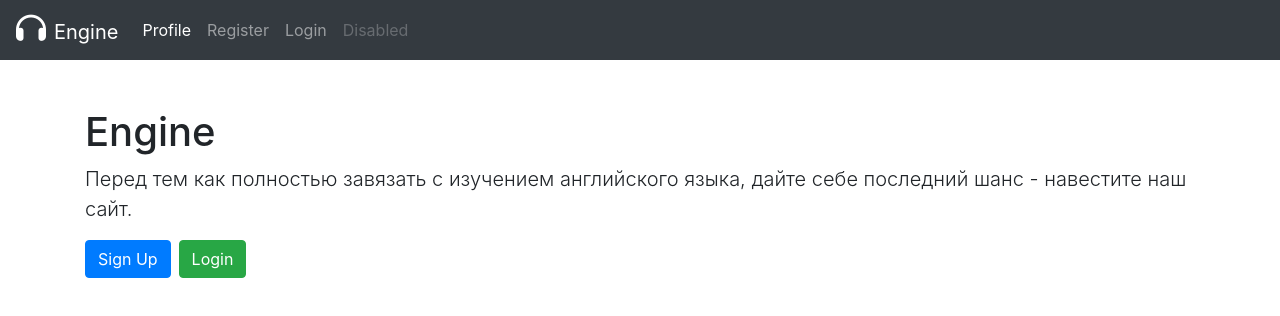
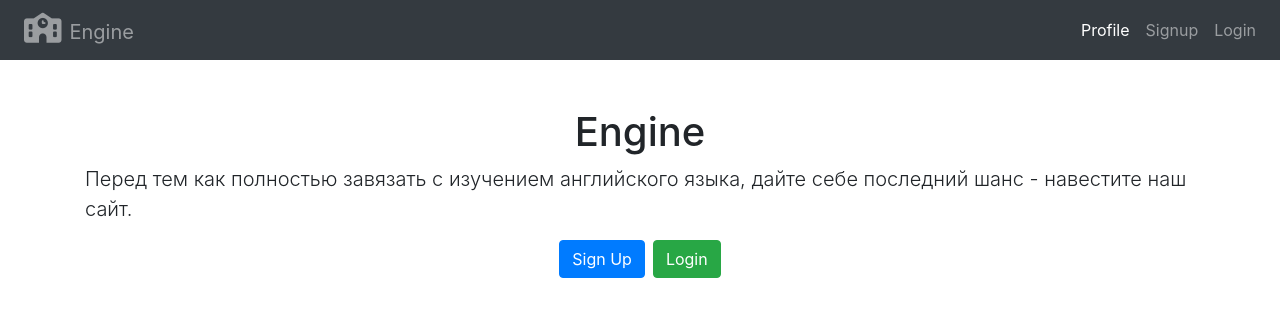
Before and after one commit to burdianov/Engine, a React (Create React App) app in the folder frontend/: page / in a window 1280 px wide. Shown: the top 316 px of the page. Built offline with nearby package versions, Linux system fonts and the light colour scheme.

Commit message:
establish links to signup and login pages

```diff
--- a/frontend/src/App.js
+++ b/frontend/src/App.js
@@ -1,13 +1,22 @@
 import React from 'react';
 import './App.css';
+import { Route, Switch } from 'react-router-dom';
 import Navbar from './components/Navbar';
 import Landing from './components/Landing';
+import Signup from './components/auth/Signup';
+import Login from './components/auth/Login';
 
 const App = () => {
   return (
     <div className='App'>
       <Navbar />
-      <Landing />
+      <Route exact path='/' component={Landing} />
+      <section className='container'>
+        <Switch>
+          <Route exact path='/signup' component={Signup} />
+          <Route exact path='/login' component={Login} />
+        </Switch>
+      </section>
     </div>
   );
 };
--- a/frontend/src/api/api.js
+++ b/frontend/src/api/api.js
@@ -1,3 +1 @@
-import * as axios from 'axios';
-
 export const authAPI = {};
--- a/frontend/src/components/Landing.js
+++ b/frontend/src/components/Landing.js
@@ -1,20 +1,21 @@
 import React from 'react';
+import { Link } from 'react-router-dom';
 
 const Landing = props => {
   return (
-    <section className='container mt-5'>
-      <h1>Engine</h1>
-      <p className='lead'>
+    <section className='mt-5'>
+      <h1 className='text-center'>Engine</h1>
+      <p className='lead container'>
         Перед тем как полностью завязать с изучением английского языка, дайте
         себе последний шанс - навестите наш сайт.
       </p>
-      <div>
-        <a href='signup.html' className='btn btn-primary'>
+      <div className='text-center'>
+        <Link to='/signup' className='btn btn-primary'>
           Sign Up
-        </a>
-        <a href='signin.html' className='btn btn-success ml-2'>
+        </Link>
+        <Link to='/login' className='btn btn-success ml-2'>
           Login
-        </a>
+        </Link>
       </div>
     </section>
   );
--- a/frontend/src/components/Navbar.js
+++ b/frontend/src/components/Navbar.js
@@ -1,12 +1,18 @@
 import React from 'react';
+import { Link } from 'react-router-dom';
 
 const Navbar = props => {
   return (
     <nav className='navbar navbar-expand-md navbar-dark bg-dark'>
-      <a className='navbar-brand' href='/'>
-        <i className='fas fa-headphones mr-2' />
-        Engine
-      </a>
+      <ul className='navbar-nav mr-auto'>
+        <li className='nav-item'>
+          <Link className='navbar-brand nav-link' to='/'>
+            <i className='fas fa-school mr-2' />
+            Engine
+          </Link>
+        </li>
+      </ul>
+
       <button
         className='navbar-toggler'
         type='button'
@@ -20,32 +26,21 @@ const Navbar = props => {
       </button>
 
       <div className='collapse navbar-collapse' id='navbarSupportedContent'>
-        <ul className='navbar-nav mr-auto'>
+        <ul className='navbar-nav ml-auto'>
           <li className='nav-item active'>
-            <a className='nav-link' href='#'>
-              Profile <span className='sr-only'>(current)</span>
-            </a>
+            <Link className='nav-link' to='profile.html'>
+              Profile
+            </Link>
           </li>
           <li className='nav-item'>
-            <a className='nav-link' href='#'>
-              Register
-            </a>
+            <Link className='nav-link' to='/signup'>
+              Signup
+            </Link>
           </li>
           <li className='nav-item'>
-            <a className='nav-link' href='#'>
+            <Link className='nav-link' to='/login'>
               Login
-            </a>
-          </li>
-
-          <li className='nav-item'>
-            <a
-              className='nav-link disabled'
-              href='#'
-              tabIndex='-1'
-              aria-disabled='true'
-            >
-              Disabled
-            </a>
+            </Link>
           </li>
         </ul>
       </div>
--- /dev/null
+++ b/frontend/src/components/auth/Login.js
@@ -0,0 +1,11 @@
+import React from 'react';
+
+const Login = props => {
+  return (
+    <div>
+      <h1>Login</h1>
+    </div>
+  );
+};
+
+export default Login;
--- /dev/null
+++ b/frontend/src/components/auth/Signup.js
@@ -0,0 +1,11 @@
+import React from 'react';
+
+const Signup = props => {
+  return (
+    <div>
+      <h1>Sign up</h1>
+    </div>
+  );
+};
+
+export default Signup;
--- a/frontend/src/redux/authReducer.js
+++ b/frontend/src/redux/authReducer.js
@@ -1,5 +1,3 @@
-import { authAPI } from '../api/api';
-
 const initialState = {};
 
 const authReducer = (state = initialState, action) => {
```
